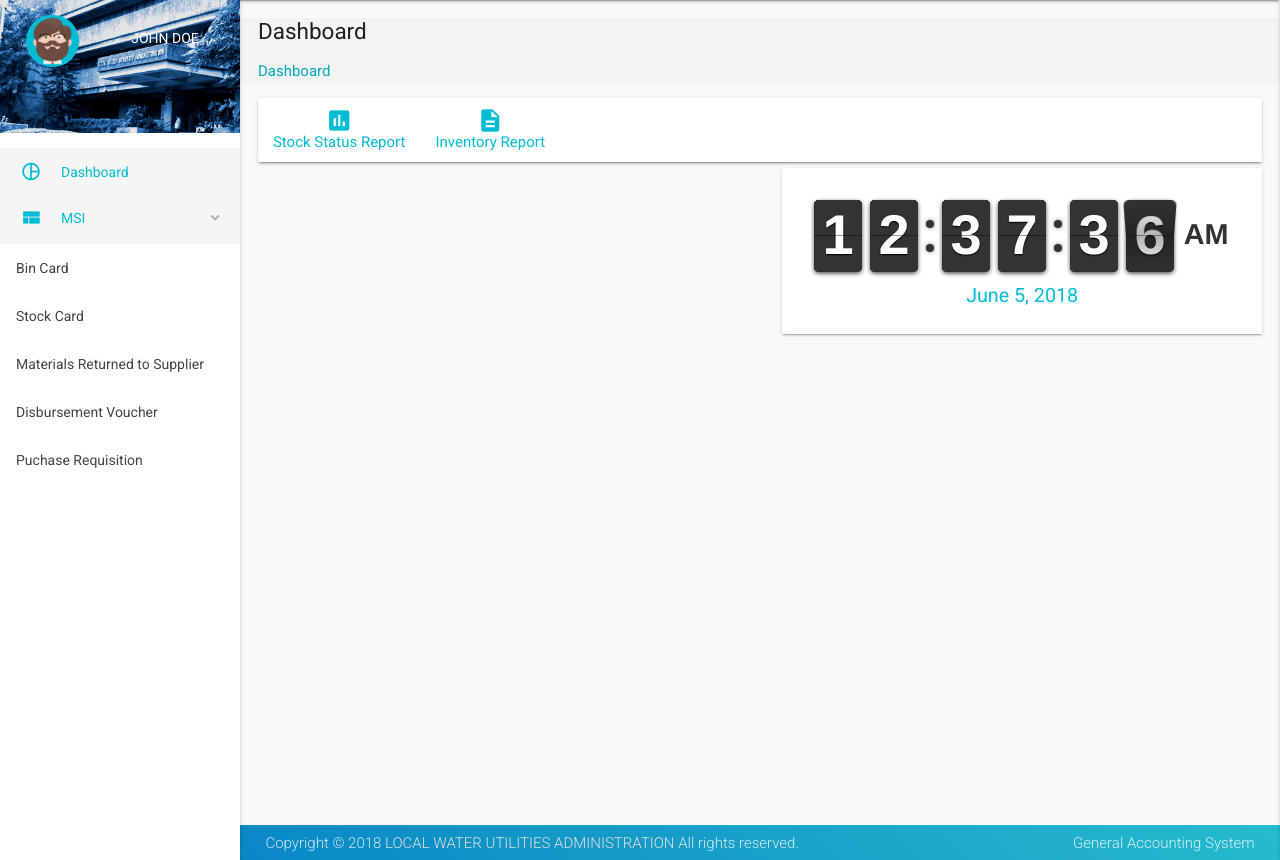
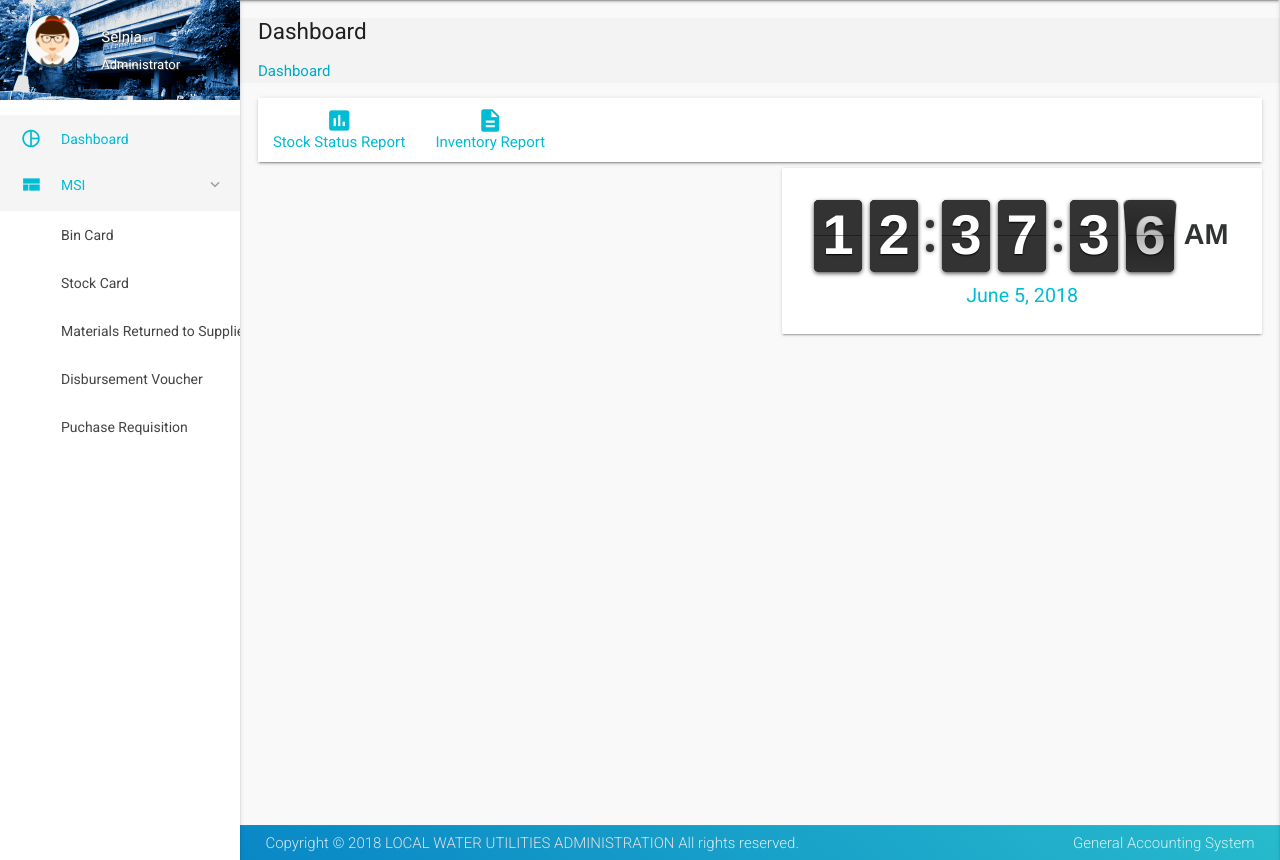
Before and after one commit to Selnia/LWUA-GAS, a Laravel app: page / in a window 1280 px wide, after a click that opens the changed part. Shown: the part 64-924 px from the top of the page. Run offline with Laravel 8, Linux system fonts and the light colour scheme; some web fonts are replaced.

Commit message:
adjust assets

```diff
--- a/public/css/custom.css
+++ b/public/css/custom.css
@@ -84,6 +84,10 @@
 	color: #00bcd4;
  }
 
+ .side-nav .collapsible-body li a {
+ 	margin: 0 1rem 0 3rem;
+ }
+
  .clock-zoom {
  	zoom: 0.8;
  }
--- a/resources/views/partials/left-sidenav.blade.php
+++ b/resources/views/partials/left-sidenav.blade.php
@@ -3,29 +3,11 @@
     <li class="user-details cyan darken-2">
       <div class="row">
         <div class="col col s4 m4 l4">
-          <img src="{{ asset('images/avatar/avatar-7.png') }}" alt="" class="circle responsive-img valign profile-image cyan">
+          <img src="{{ asset('images/avatar/avatar-16.png') }}" alt="" class="circle responsive-img valign profile-image cyan">
         </div>
         <div class="col col s8 m8 l8">
-          <ul id="profile-dropdown-nav" class="dropdown-content">
-            <li>
-              <a href="#" class="grey-text text-darken-1"><i class="material-icons">face</i> Profile</a>
-            </li>
-            <li>
-              <a href="#" class="grey-text text-darken-1"><i class="material-icons">settings</i> Settings</a>
-            </li>
-            <li>
-              <a href="#" class="grey-text text-darken-1"><i class="material-icons">live_help</i> Help</a>
-            </li>
-            <li class="divider"></li>
-            <li>
-              <a href="#" class="grey-text text-darken-1"><i class="material-icons">lock_outline</i> Lock</a>
-            </li>
-            <li>
-              <a href="#" class="grey-text text-darken-1"><i class="material-icons">keyboard_tab</i> Logout</a>
-            </li>
-          </ul>
-          <a class="btn-flat dropdown-button waves-effect waves-light white-text profile-btn" href="#" data-activates="profile-dropdown-nav">John Doe<i class="mdi-navigation-arrow-drop-down right"></i></a>
-          <p class="user-roal">Administrator</p>
+          <p class="user-name">Selnia</p>
+          <p class="user-role">Administrator</p>
         </div>
       </div>
     </li>
```
